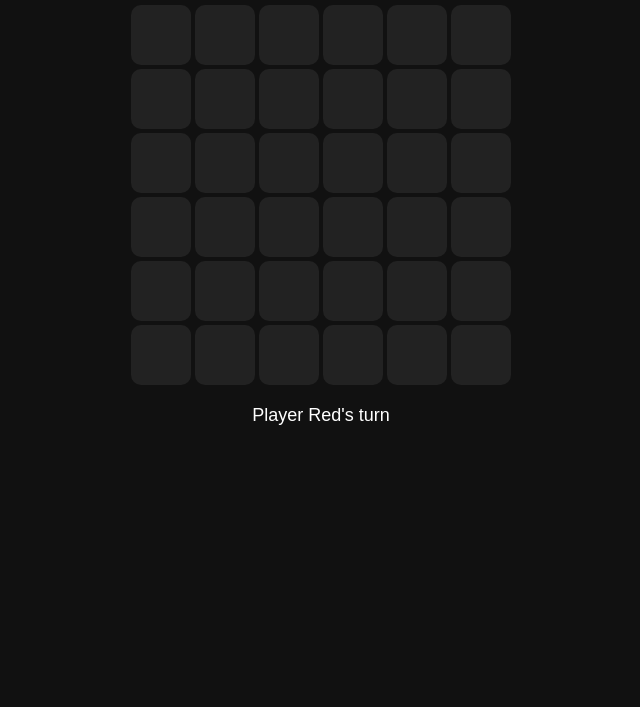
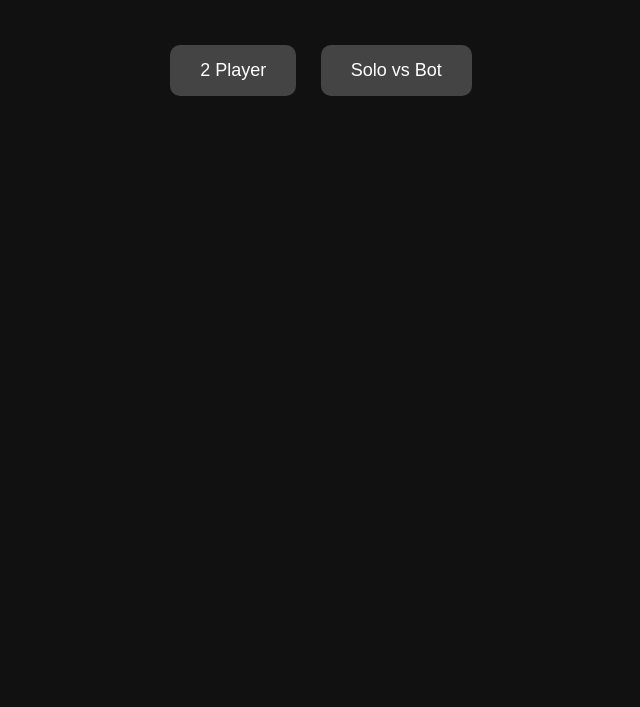
Before and after one commit to timmywantsanegg/colourWars, a plain HTML site: page index.html in a window 1280 px wide. Shown: the part 93-800 px from the top of the page, without its empty margins (319-959 px from the left). Drawn offline with Linux system fonts and the light colour scheme.

Commit message:
Update index.html for 1/2 player
Menu added for one or two player gameplay

```diff
--- a/index.html
+++ b/index.html
@@ -2,7 +2,7 @@
 <html lang="en">
 <head>
   <meta charset="UTF-8">
-  <title>Colour Wars (with Bot)</title>
+  <title>Colour Wars - Menu</title>
   <style>
     body {
       background: #111;
@@ -17,8 +17,27 @@
       margin-bottom: 10px;
     }
 
+    #menu {
+      margin-top: 50px;
+    }
+
+    .menu-button {
+      padding: 15px 30px;
+      margin: 10px;
+      font-size: 18px;
+      background: #444;
+      color: white;
+      border: none;
+      border-radius: 10px;
+      cursor: pointer;
+    }
+
+    .menu-button:hover {
+      background: #666;
+    }
+
     #board {
-      display: grid;
+      display: none;
       grid-template-columns: repeat(6, 60px);
       grid-template-rows: repeat(6, 60px);
       gap: 4px;
@@ -64,23 +83,38 @@
   </style>
 </head>
 <body>
-  <h1>Colour Wars (You vs Bot)</h1>
+  <h1>Colour Wars</h1>
+
+  <div id="menu">
+    <button class="menu-button" onclick="startGame(false)">2 Player</button>
+    <button class="menu-button" onclick="startGame(true)">Solo vs Bot</button>
+  </div>
+
   <div id="board"></div>
-  <div id="status">Player <span id="playerName">Red</span>'s turn</div>
+  <div id="status"></div>
 
   <script>
     const boardSize = 6;
     const board = [];
     const boardElement = document.getElementById("board");
-    const playerName = document.getElementById("playerName");
     const statusText = document.getElementById("status");
+    const menu = document.getElementById("menu");
 
     let currentPlayer = "red";
     let gameOver = false;
     let redPlayed = false;
     let bluePlayed = false;
     let chainInProgress = false;
+    let singlePlayer = false;
     const queue = [];
+
+    function startGame(vsBot) {
+      singlePlayer = vsBot;
+      menu.style.display = "none";
+      boardElement.style.display = "grid";
+      statusText.textContent = "Player Red's turn";
+      createBoard();
+    }
 
     function createBoard() {
       boardElement.innerHTML = "";
@@ -92,7 +126,9 @@
           cell.dataset.x = x;
           cell.dataset.y = y;
           cell.onclick = () => {
-            if (currentPlayer === "red") clickCell(x, y);
+            if (gameOver || chainInProgress) return;
+            if (singlePlayer && currentPlayer !== "red") return;
+            clickCell(x, y);
           };
           board[y][x] = { count: 0, owner: null, el: cell };
           boardElement.appendChild(cell);
@@ -101,8 +137,6 @@
     }
 
     function clickCell(x, y) {
-      if (gameOver || chainInProgress) return;
-
       const cell = board[y][x];
       if (cell.owner && cell.owner !== currentPlayer) return;
 
@@ -114,7 +148,7 @@
         if (redPlayed && bluePlayed) checkWinCondition();
         if (!gameOver) {
           switchPlayer();
-          if (currentPlayer === "blue") {
+          if (singlePlayer && currentPlayer === "blue") {
             setTimeout(botMove, 400);
           }
         }
@@ -123,7 +157,7 @@
 
     function switchPlayer() {
       currentPlayer = currentPlayer === "red" ? "blue" : "red";
-      playerName.textContent = currentPlayer.charAt(0).toUpperCase() + currentPlayer.slice(1);
+      statusText.textContent = "Player " + (currentPlayer.charAt(0).toUpperCase() + currentPlayer.slice(1)) + "'s turn";
     }
 
     function botMove() {
@@ -220,8 +254,6 @@
         }
       }
     }
-
-    createBoard();
   </script>
 </body>
 </html>
```
